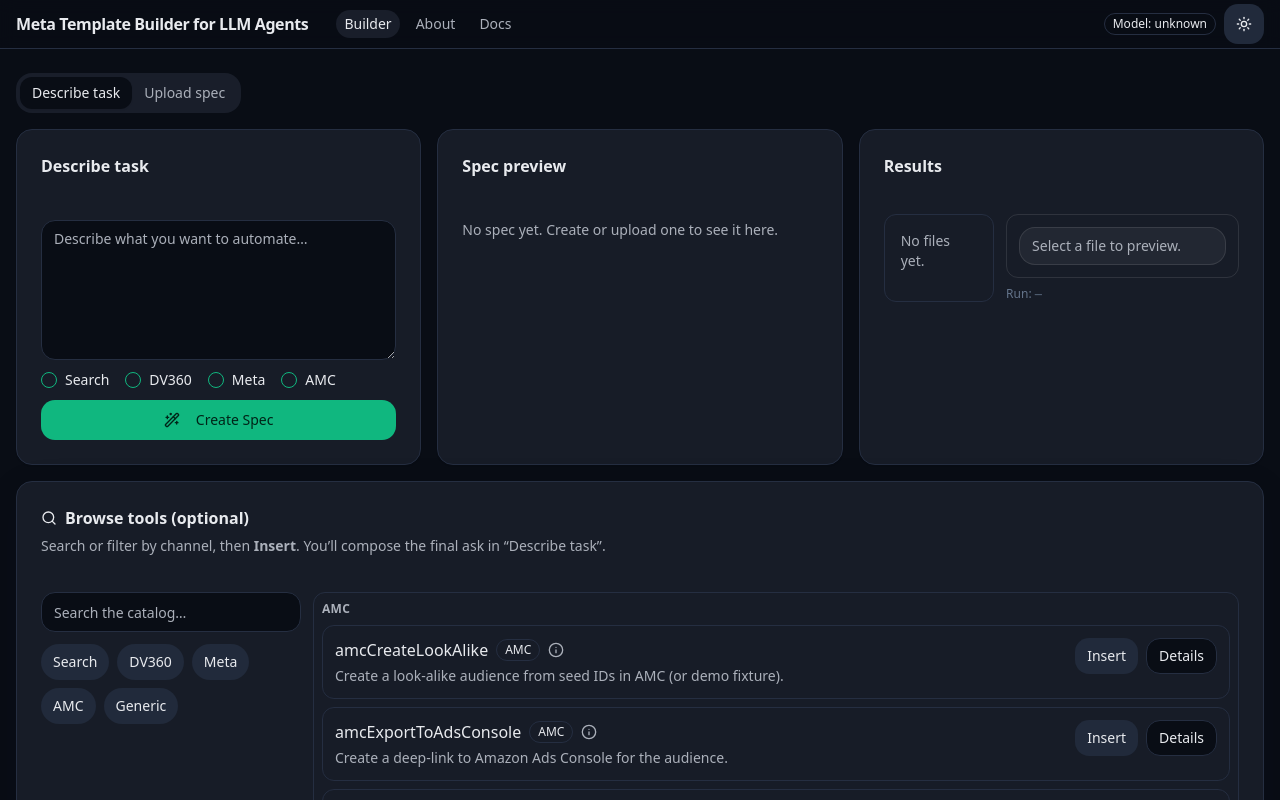
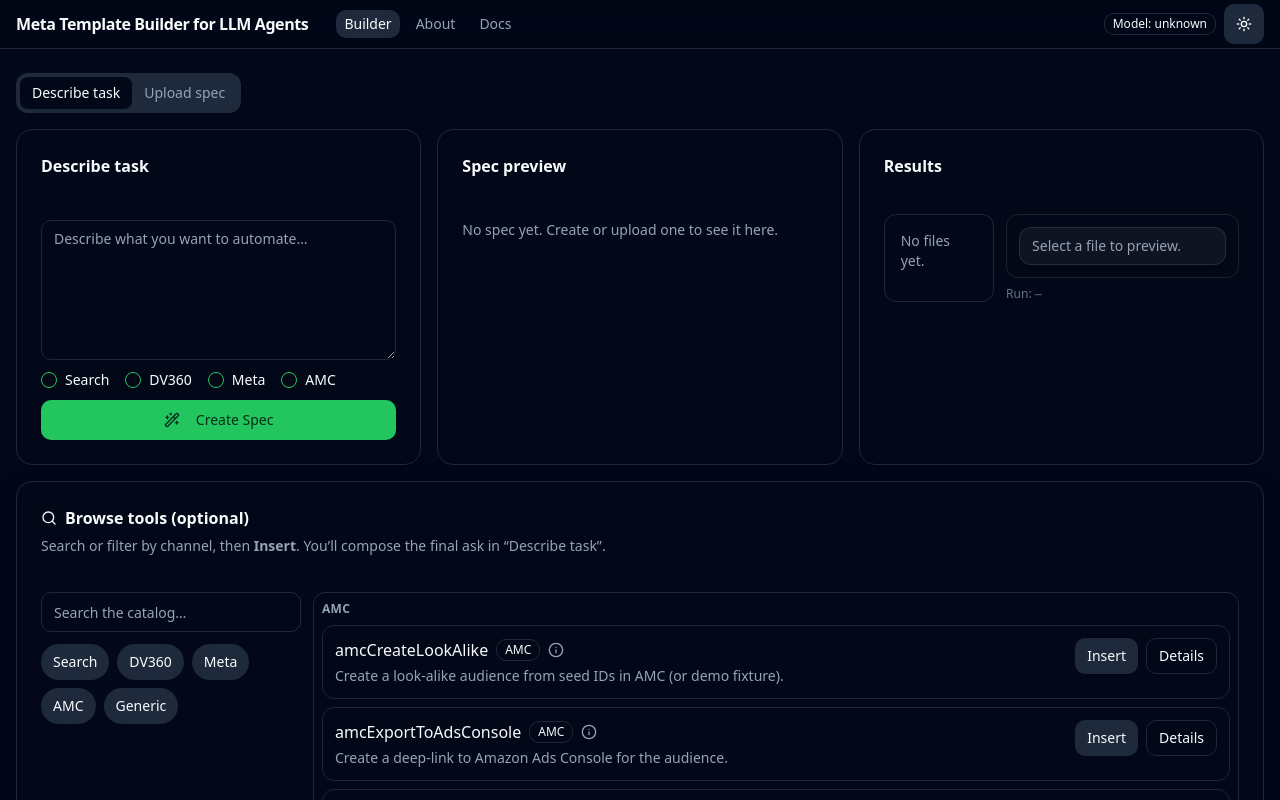
Before and after one commit to DG-creative-lab/routine-mastra-hackathon, a Next.js app: page / in a window 1280 px wide. Shown: the top 800 px of the page. Built offline with nearby package versions, Linux system fonts and the light colour scheme.

Commit message:
fix styling

```diff
--- a/app/globals.css
+++ b/app/globals.css
@@ -2,53 +2,32 @@
 @tailwind components;
 @tailwind utilities;
 
-/* === Labs Dark Theme === */
+/* shadcn-style CSS variables */
 @layer base {
   :root {
-    /* light theme */
-    --background: 220 14% 97%;
-    --foreground: 220 15% 10%;
-    --card: 0 0% 100%;
-    --card-foreground: 220 15% 10%;
-    --muted: 220 14% 95%;
-    --muted-foreground: 220 10% 40%;
-    --popover: 0 0% 100%;
-    --popover-foreground: 220 15% 10%;
-    --border: 220 13% 90%;
-    --input: 220 13% 90%;
-    --ring: 160 84% 39%;
-    --primary: 160 84% 39%;            /* emerald-500 */
-    --primary-foreground: 160 100% 7%;  /* deep emerald text */
-    --secondary: 220 14% 92%;
-    --secondary-foreground: 220 15% 15%;
-    --accent: 160 76% 35%;
-    --accent-foreground: 160 100% 95%;
-    --destructive: 0 84% 60%;
-    --destructive-foreground: 0 0% 98%;
-    --radius: 1rem; /* rounder */
+    --background: 222.2 84% 4.9%;
+    --foreground: 210 40% 98%;
+    --muted: 217.2 32.6% 17.5%;
+    --muted-foreground: 215 20.2% 65.1%;
+    --popover: 222.2 84% 4.9%;
+    --popover-foreground: 210 40% 98%;
+    --card: 222.2 84% 4.9%;
+    --card-foreground: 210 40% 98%;
+    --border: 217.2 32.6% 17.5%;
+    --input: 217.2 32.6% 17.5%;
+    --primary: 142.1 70.6% 45.3%;
+    --primary-foreground: 144.9 80.4% 10%;
+    --secondary: 217.2 32.6% 17.5%;
+    --secondary-foreground: 210 40% 98%;
+    --accent: 217.2 32.6% 17.5%;
+    --accent-foreground: 210 40% 98%;
+    --ring: 142.1 70.6% 45.3%;
+    --radius: 0.75rem;
   }
 
   .dark {
-    /* deep navy canvas + frosted panels */
-    --background: 220 40% 6%;          /* #0b1420-ish */
-    --foreground: 220 15% 92%;
-    --card: 220 26% 12%;               /* panel */
-    --card-foreground: 220 15% 92%;
-    --muted: 220 26% 13%;              /* chip / muted areas */
-    --muted-foreground: 220 10% 70%;
-    --popover: 220 40% 6%;
-    --popover-foreground: 220 15% 92%;
-    --border: 220 28% 20%;             /* softer borders */
-    --input: 220 28% 20%;
-    --ring: 160 84% 39%;               /* emerald focus */
-    --primary: 160 84% 39%;            /* emerald-500 */
-    --primary-foreground: 160 100% 7%;
-    --secondary: 220 28% 18%;
-    --secondary-foreground: 220 15% 92%;
-    --accent: 160 70% 40%;             /* hover tint */
-    --accent-foreground: 160 100% 9%;
-    --destructive: 0 72% 50%;
-    --destructive-foreground: 0 0% 98%;
+    --background: 222.2 84% 4.9%;
+    --foreground: 210 40% 98%;
   }
 
   * {
@@ -56,19 +35,6 @@
   }
 
   body {
-    @apply bg-background text-foreground font-sans;
+    @apply bg-background text-foreground;
   }
 }
-
-/* Reusable utilities */
-@layer utilities {
-  .glass {
-    @apply bg-white/5 backdrop-blur-md border border-white/10 rounded-2xl;
-  }
-  .soft-shadow {
-    box-shadow: 0 10px 40px rgba(0,0,0,.25);
-  }
-  .shadow-soft {
-    box-shadow: 0 10px 40px rgba(17,24,39,0.08);
-  }
-}
--- a/tailwind.config.ts
+++ b/tailwind.config.ts
@@ -1,12 +1,16 @@
+// tailwind.config.ts (Tailwind v3.x)
 import type { Config } from "tailwindcss";
-import animate from "tailwindcss-animate"; // ESM import (no require)
+import animate from "tailwindcss-animate";
 
 const config: Config = {
   darkMode: ["class"],
   content: [
-  "./app/**/*.{ts,tsx}",
-  "./components/**/*.{ts,tsx}"
-],
+    "./app/**/*.{ts,tsx}",
+    "./components/**/*.{ts,tsx}",
+    "./lib/**/*.{ts,tsx}",
+    "./src/**/*.{ts,tsx}",
+    "./docs/**/*.{ts,tsx,md,mdx}", // if you render docs content
+  ],
   theme: {
     extend: {
       colors: {
```
